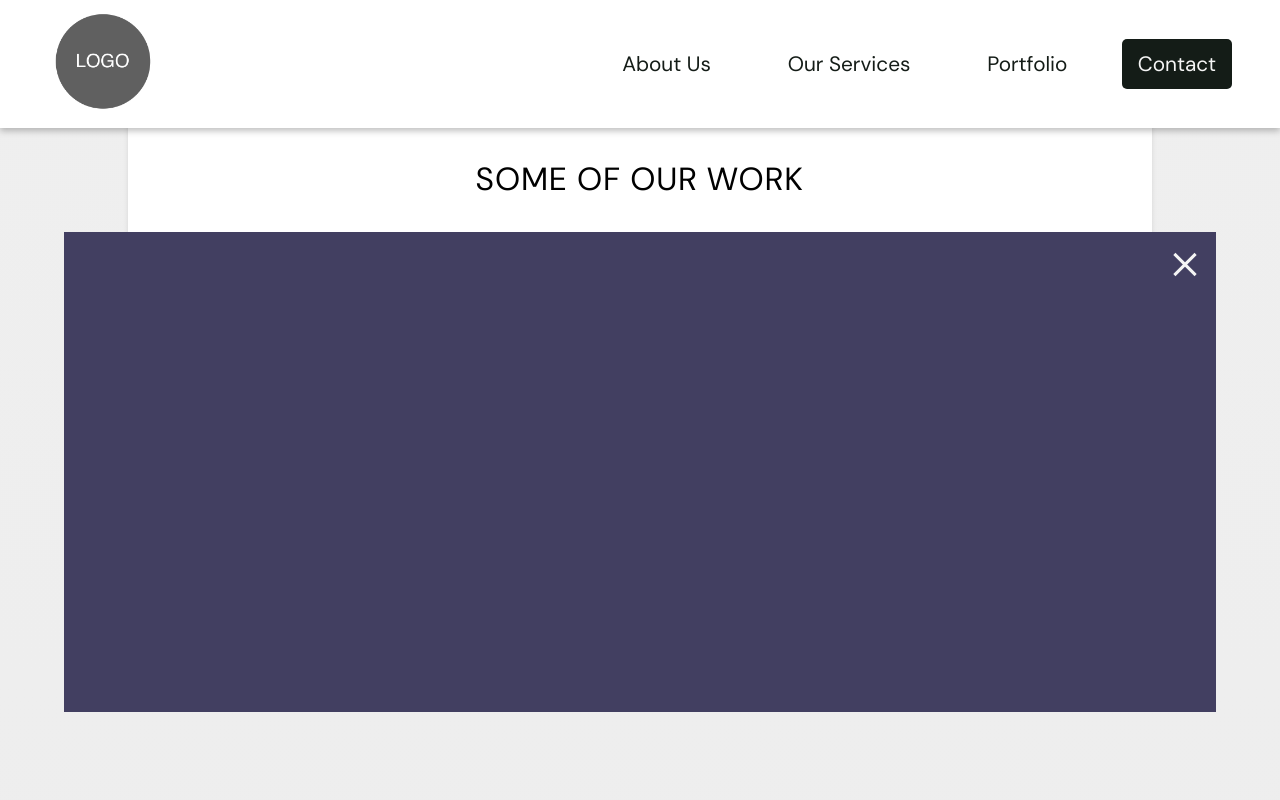
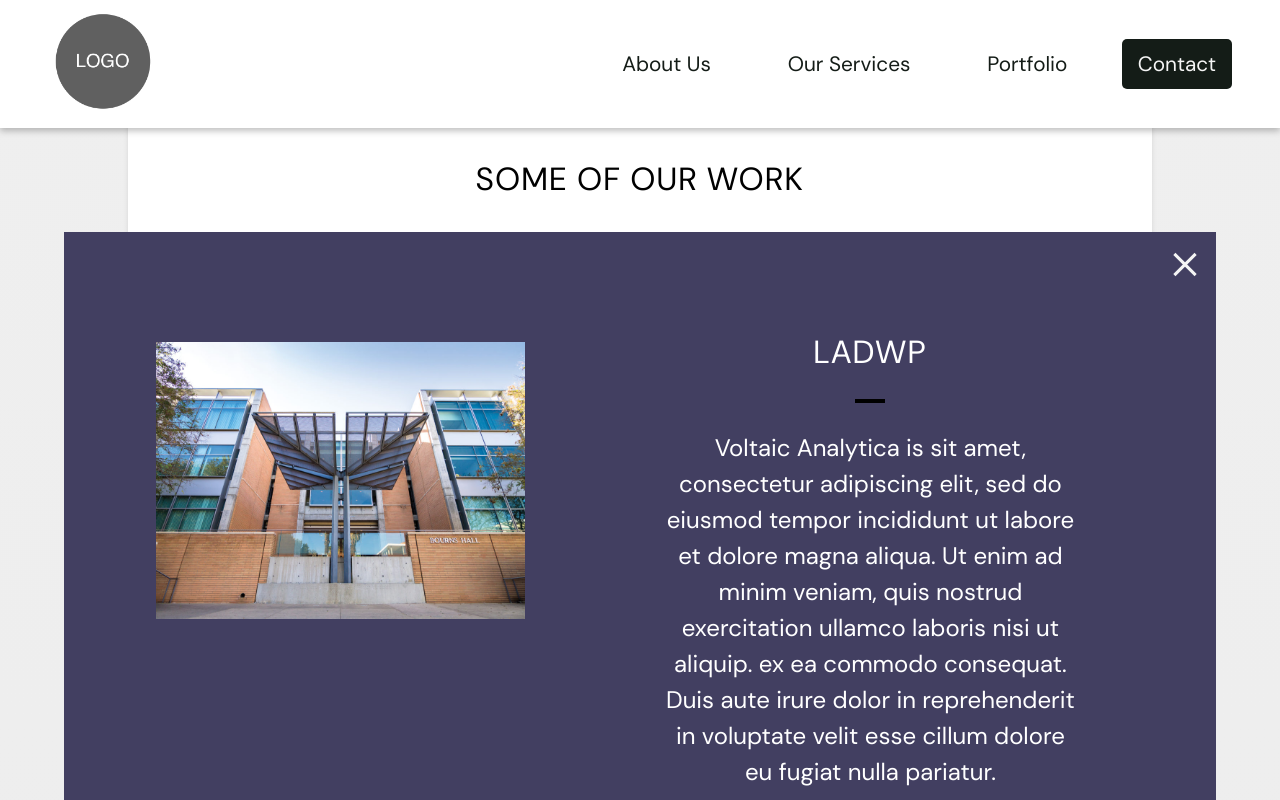
Before and after one commit to wangaj4/voltaic, a React (Create React App) app: page / in a window 1280 px wide. Both pictures are taken after a click on the element 320 px from the left and 1751 px from the top of the page. Shown: the part 1351-2151 px from the top of the page. Built offline with nearby package versions, Linux system fonts and the light colour scheme.

Commit message:
updated build

```diff
--- a/src/Home.css
+++ b/src/Home.css
@@ -179,7 +179,7 @@
     display: inline-flex;
     position: absolute;
     width:90%;
-    height:30rem;
+    min-height:39rem;
     justify-self: center;
     background-color: var(--secondary-color);
     margin-top:-3rem;
@@ -188,6 +188,41 @@
     transition-timing-function: cubic-bezier(0.1, 0, 0, 1);
     transition-duration: 0.6s;
 
+    z-index:99;
+
+    font-family: var(--main-font);
+    color: white;
+
+
+
+}
+
+#infoBoxContent{
+    opacity:0;
+    transition: 0.3s all;
+    display:none;
+
+    width:100%;
+    margin-block:4rem;
+}
+
+#infoBoxContent.flex{
+    display:flex;
+}
+
+#infoBoxContent.opaque{
+    opacity:1;
+}
+
+.infoImage{
+    height:80%;
+    width:80%;
+    margin-left:20%;
+    margin-block:10%;
+    background-size: contain !important;
+    background-repeat: no-repeat !important;
+    background-position: center;
+    background: url("./img/collegeofengineering.jpg");
 }
 
 .flat{
--- a/src/Home.js
+++ b/src/Home.js
@@ -20,8 +20,6 @@
         window.addEventListener('scroll',homeTransitions);
         setTimeout(()=>{
             document.getElementsByClassName("encompass")[0].classList.remove("fade");
-            //var title = document.getElementsByClassName("titleText")[0];
-            //title.classList.add("entry");
         },200);
 
         return () => {
@@ -34,12 +32,20 @@
         console.log(index);
         document.getElementById("infoBox").classList.add("wide");
         document.getElementById("x").classList.add("appear");
+        setTimeout(() => {
+            document.getElementById("infoBoxContent").classList.add("flex");
+        }, 300);
+        setTimeout(() => {
+            document.getElementById("infoBoxContent").classList.add("opaque");
+        }, 500);
 
     };
 
     const closeInfoBox = () =>{
         document.getElementById("infoBox").classList.remove("wide");
         document.getElementById("x").classList.remove("appear");
+        document.getElementById("infoBoxContent").classList.remove("opaque");
+        document.getElementById("infoBoxContent").classList.remove("flex");
     }
 
 
@@ -98,8 +104,33 @@
                             <div className="bar"/>
                             <div className="bar"/>
                         </div>
+                        <div id = 'infoBoxContent'>
+                            <div className={"forty"}>
+                                <div className={"infoImage"}/>
+                            </div>
+                            <div className={"sixty"}>
+                                <div className={"centerHeader"}>LADWP</div>
+                                <div className={"separateBar"}/>
+                                <div className={"centerText"}>
+                                    Voltaic Analytica is sit amet, consectetur adipiscing elit, sed do eiusmod tempor
+                                    incididunt ut labore et dolore magna aliqua. Ut enim ad minim veniam, quis nostrud
+                                    exercitation ullamco laboris nisi ut aliquip. ex ea commodo consequat. Duis aute irure dolor in
+                                    reprehenderit in voluptate velit esse cillum dolore eu fugiat nulla pariatur.
+                                    <br/>
+
+                                    <div className={"spacer"}></div>
+                                </div>
+                            </div>
+
+                        </div>
                     </div>
                 </div>
+
+                <Nav.Link as = {Link} to = "/portfolio" className = "navbarItem">
+                    <div className={"button"}>
+                        View Portfolio
+                    </div>
+                </Nav.Link>
             </div>
 
             <div className={"spacer2"}/>
--- a/src/Services.css
+++ b/src/Services.css
@@ -34,10 +34,3 @@
     background-position: center;
     background: url("./img/tempstep3.png");
 }
-
-.clearBanner{
-    display: flex;
-    width:80%;
-    padding-inline:10%;
-    margin-block:4rem;
-}
--- a/src/main.css
+++ b/src/main.css
@@ -82,6 +82,13 @@
     box-shadow: 0 3px 5px rgba(0, 0, 0, 0.1);
 }
 
+.clearBanner{
+    display: flex;
+    width:80%;
+    padding-inline:10%;
+    margin-block:4rem;
+}
+
 .seventy{
     flex-basis: 70%;
 }
```
Also changed, not shown: 11 other files (tests, documents, lock files or other folders).
